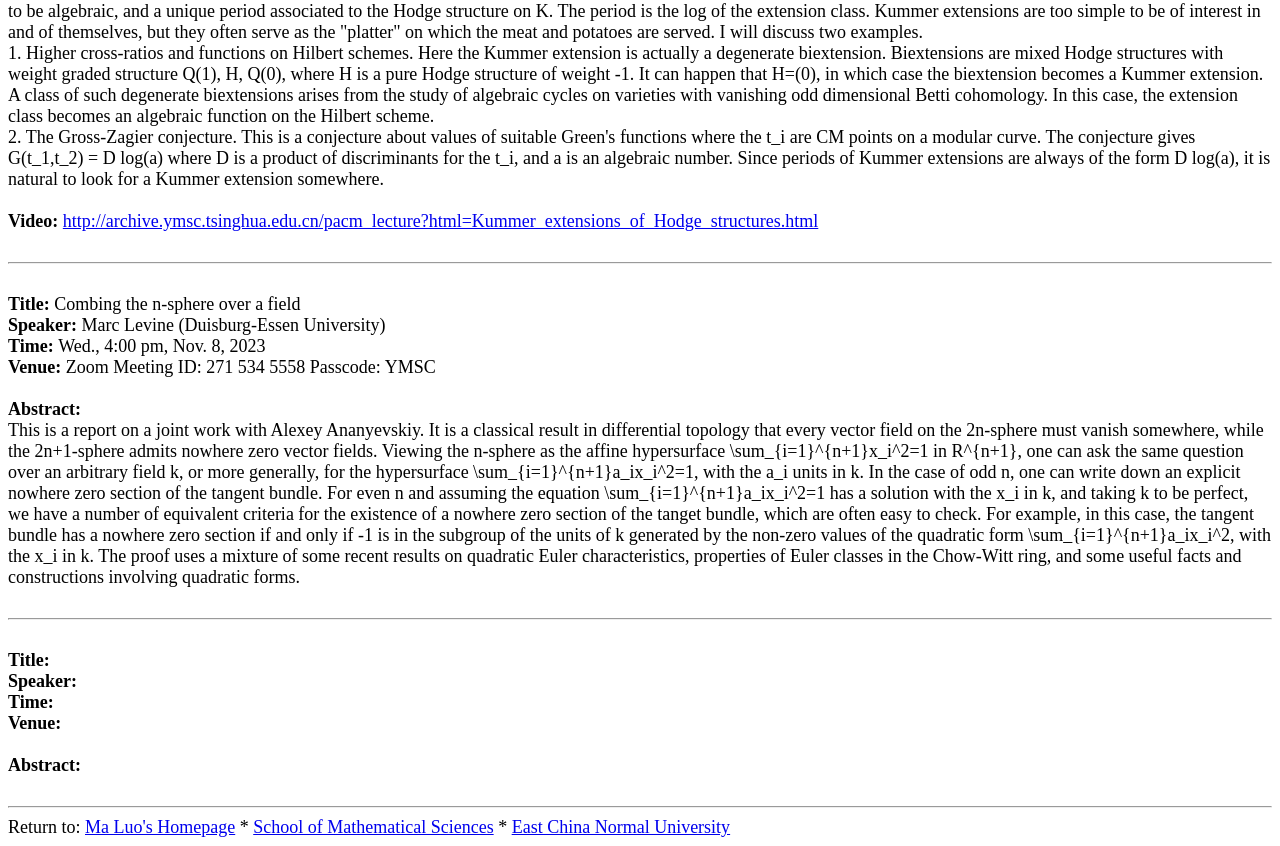
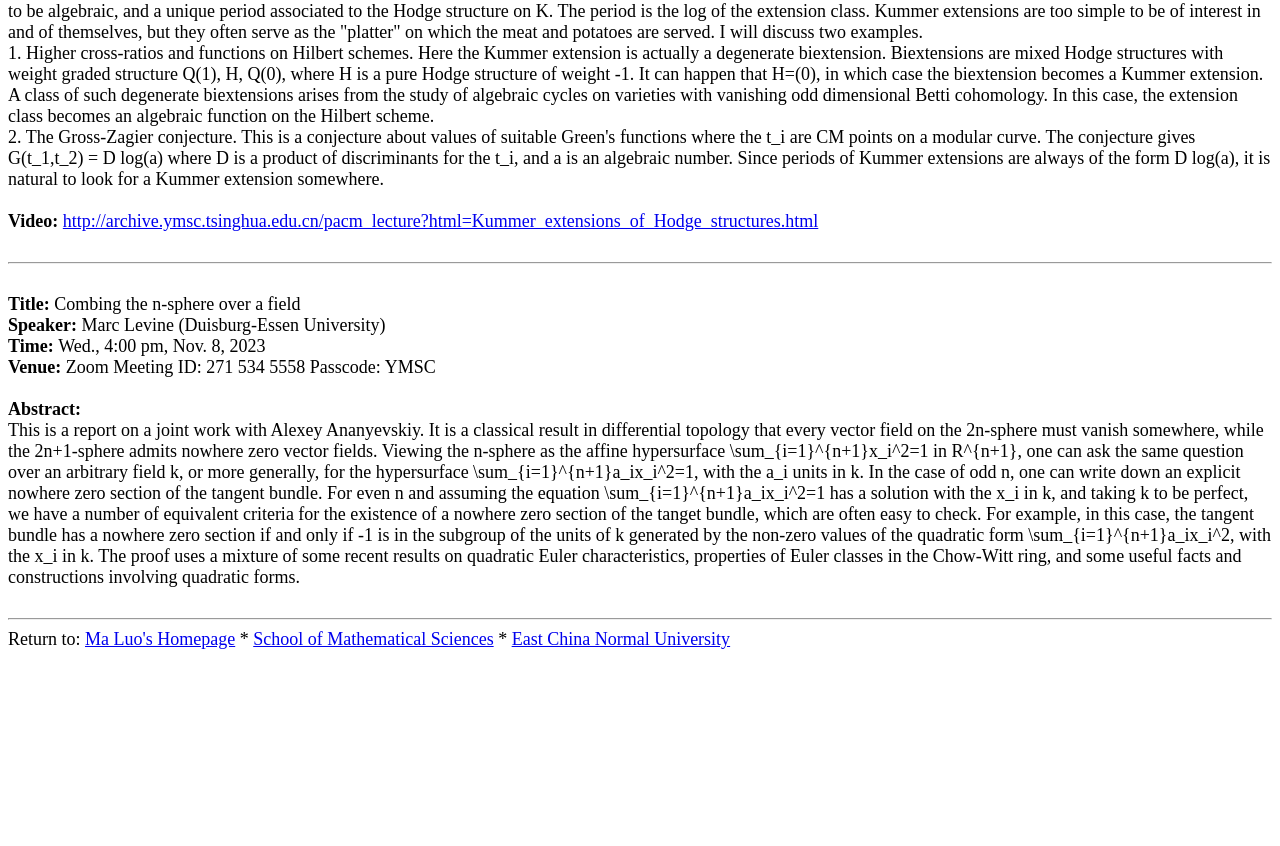
Before and after one commit to rome8169/rome8169.github.io, a plain HTML site: page periods.html in a window 1280 px wide. Shown: the part 3169-4015 px from the top of the page. After the commit the page ends 3827 px from the top, so only its background shows below. Drawn offline with Linux system fonts and the light colour scheme.

Commit message:
Update periods.html

```diff
--- a/periods.html
+++ b/periods.html
@@ -148,15 +148,7 @@ In our talk, we consider some technic to show the rational K\pi 1 property for R
   This is a report on a joint work with Alexey Ananyevskiy. It is a classical result in differential topology that every vector field on the 2n-sphere must vanish somewhere, while the 2n+1-sphere admits nowhere zero vector fields. Viewing the n-sphere as the affine hypersurface \sum_{i=1}^{n+1}x_i^2=1 in R^{n+1}, one can ask the same question over an arbitrary field k, or more generally, for the hypersurface \sum_{i=1}^{n+1}a_ix_i^2=1, with the a_i units in k. In the case of odd n, one can write down an explicit nowhere zero section of the tangent bundle. For even n and assuming the equation \sum_{i=1}^{n+1}a_ix_i^2=1 has a solution with the x_i in k, and taking k to be perfect, we have a number of equivalent criteria for the existence of a nowhere zero section of the tanget bundle, which are often easy to check. For example, in this case, the tangent bundle has a nowhere zero section if and only if -1 is in the subgroup of the units of k generated by the non-zero values of the quadratic form \sum_{i=1}^{n+1}a_ix_i^2, with the x_i in k. The proof uses a mixture of some recent results on quadratic Euler characteristics, properties of Euler classes in the Chow-Witt ring, and some useful facts and constructions involving quadratic forms.<br>
   <br>
 <hr>
-  <br>
-  <b>Title: </b><br>
-  <b>Speaker: </b><br>
-  <b>Time: </b><br>
-  <b>Venue: </b><br>
-  <br>
-  <b>Abstract: </b><br>
-  <br>
-<hr>
+
 Return to: <a href="/rome8169.github.io" >Ma Luo's Homepage</a>
 * <a href="https://math.ecnu.edu.cn" >School of Mathematical Sciences</a>
 * <a href="https://www.ecnu.edu.cn" >East China Normal University</a>
```
